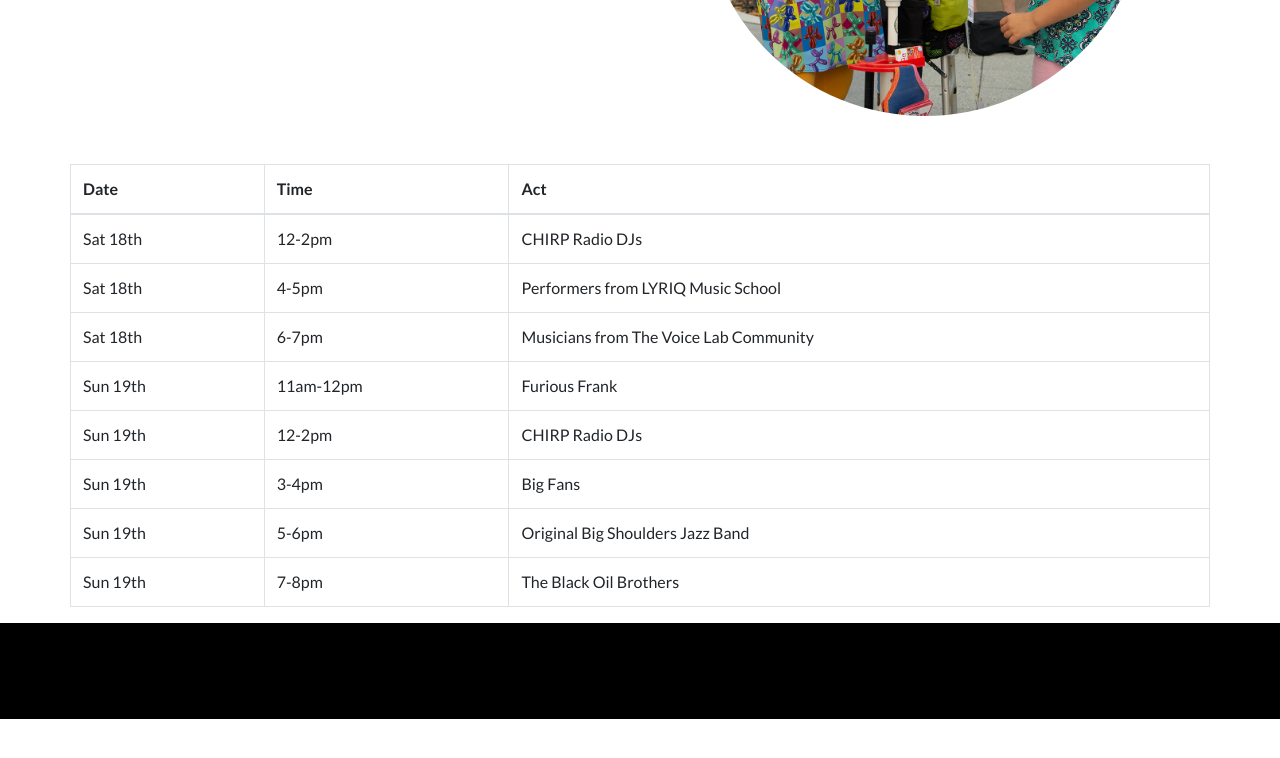
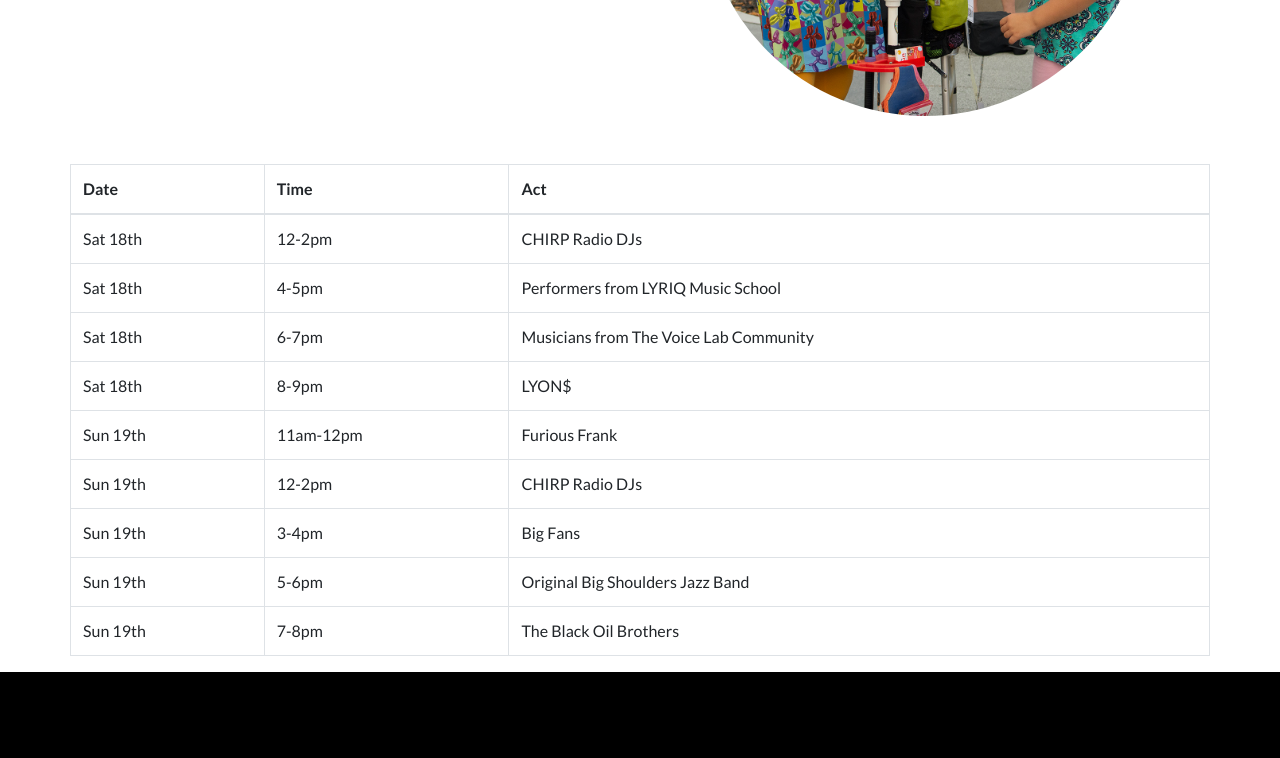
Before and after one commit to Northcenter-Chamber/Northcenter-Chamber.github.io, a website: page index.html in a window 1280 px wide. Shown: the part 4345-5103 px from the top of the page. Before the commit the page ends 5064 px from the top, so only its background shows below. Drawn offline with Linux system fonts and the light colour scheme.

Commit message:
added Lyon$

```diff
--- a/index.html
+++ b/index.html
@@ -290,6 +290,11 @@
               <td>Musicians from The Voice Lab Community</td>
             </tr>
             <tr>
+              <td>Sat 18th</td>
+              <td>8-9pm</td>
+              <td>LYON$</td>
+            </tr>
+            <tr>
               <td>Sun 19th</td>
               <td>11am-12pm</td>
               <td>Furious Frank</td>
```
